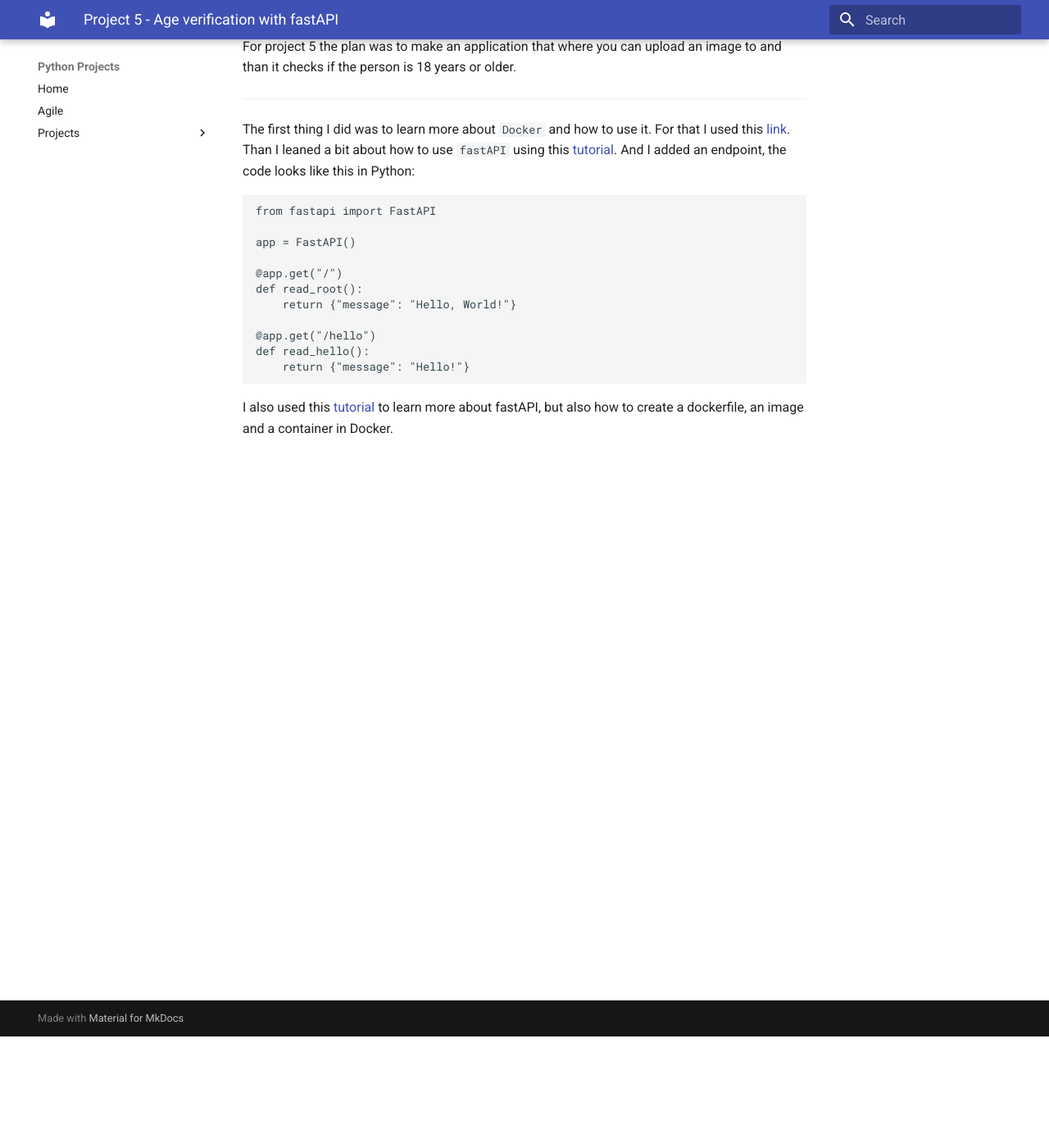
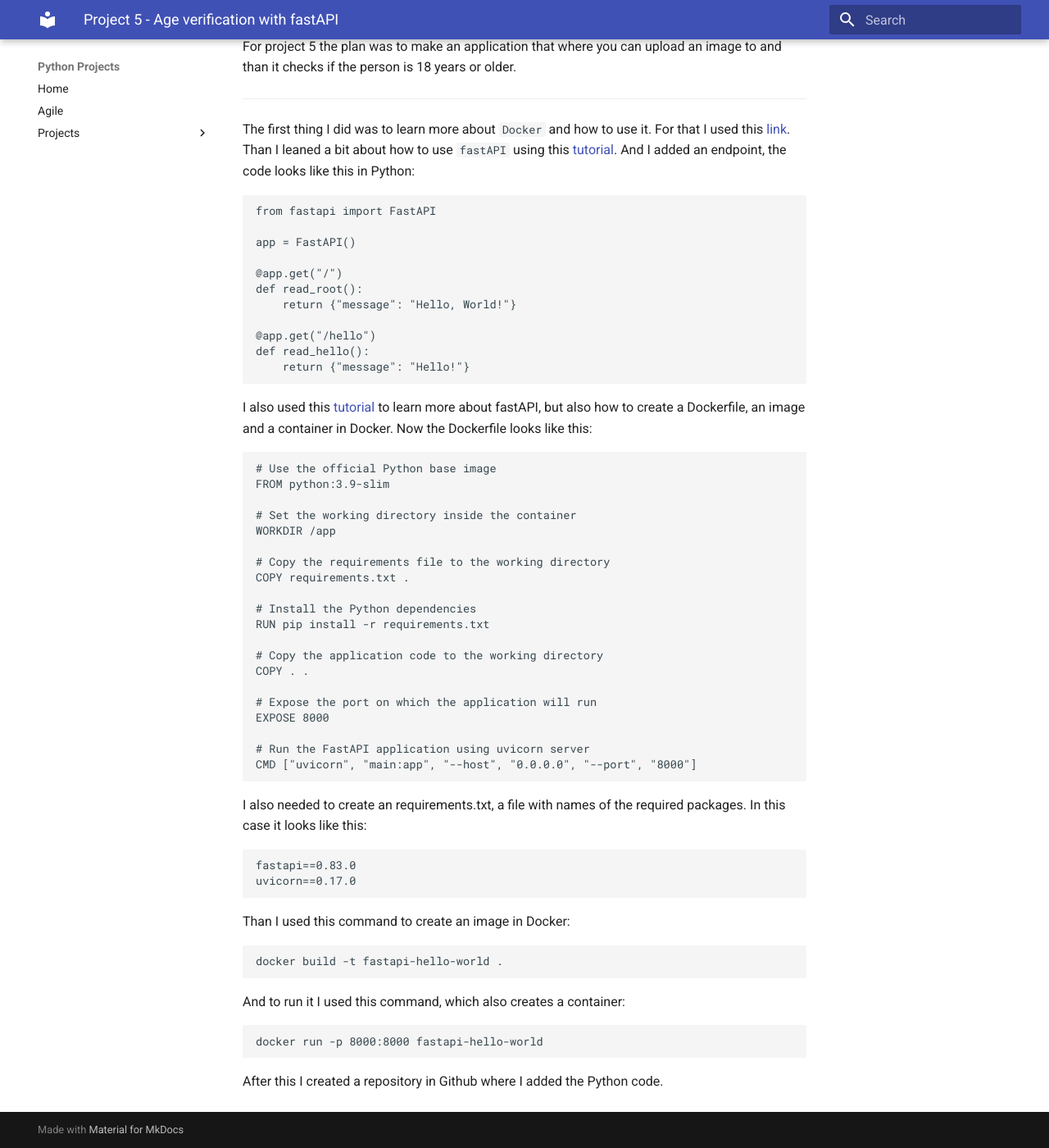
Before and after one commit to milagro2/pythonsite, an MkDocs documentation site: the page built from docs/project5.md, in a window 1280 px wide and 1400 px high, scrolled down 136 px. Shown: the whole window at 82% size. Built offline with MkDocs 1.6.1 and Material for MkDocs 9.7.7, drawn with Linux system fonts in a browser that asks for light colours.

Commit message:
Update project5.md

````diff
--- a/docs/project5.md
+++ b/docs/project5.md
@@ -20,4 +20,41 @@ def read_root():
 def read_hello():
     return {"message": "Hello!"}
 ```
-I also used this [tutorial](https://medium.com/@alidu143/containerizing-fastapi-app-with-docker-a-comprehensive-guide-416521b2457c) to learn more about fastAPI, but also how to create a dockerfile, an image and a container in Docker.
+I also used this [tutorial](https://medium.com/@alidu143/containerizing-fastapi-app-with-docker-a-comprehensive-guide-416521b2457c) to learn more about fastAPI, but also how to create a Dockerfile, an image and a container in Docker.
+Now the Dockerfile looks like this:
+```Python
+# Use the official Python base image
+FROM python:3.9-slim
+
+# Set the working directory inside the container
+WORKDIR /app
+
+# Copy the requirements file to the working directory
+COPY requirements.txt .
+
+# Install the Python dependencies
+RUN pip install -r requirements.txt
+
+# Copy the application code to the working directory
+COPY . .
+
+# Expose the port on which the application will run
+EXPOSE 8000
+
+# Run the FastAPI application using uvicorn server
+CMD ["uvicorn", "main:app", "--host", "0.0.0.0", "--port", "8000"]
+```
+I also needed to create an requirements.txt, a file with names of the required packages. In this case it looks like this:
+```Python
+fastapi==0.83.0
+uvicorn==0.17.0
+```
+Than I used this command to create an image in Docker:
+```Python
+docker build -t fastapi-hello-world .
+```
+And to run it I used this command, which also creates a container:
+```Python
+docker run -p 8000:8000 fastapi-hello-world
+```
+After this I created a repository in Github where I added the Python code.
````
